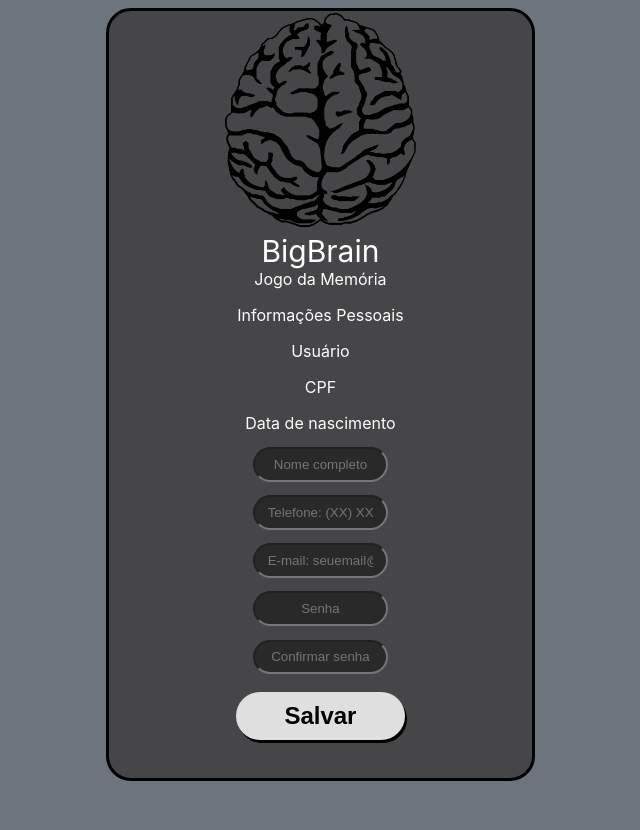
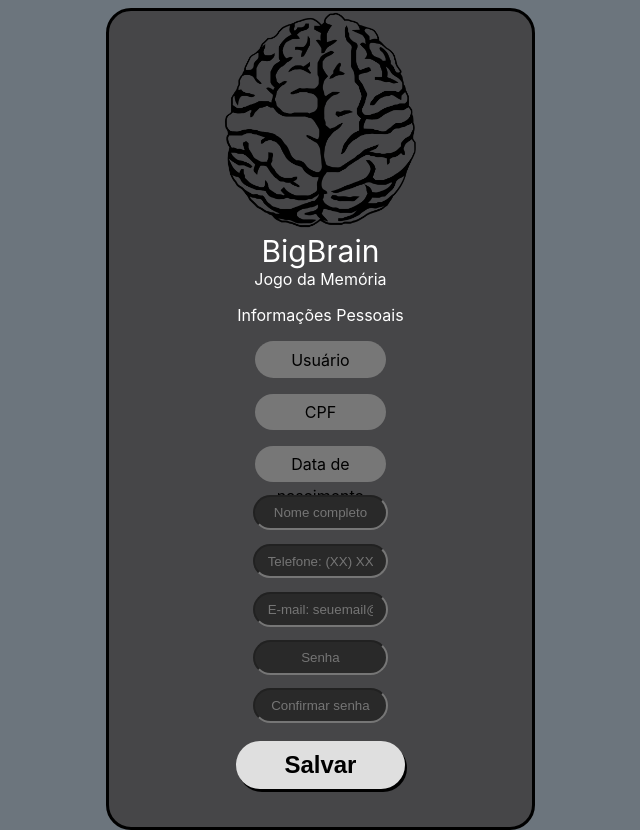
Before and after one commit to marianobrazil/Jogo-da-Memoria, a PHP site: page /infospessoais.html in a window 1280 px wide. Shown: the whole page, without its empty margins (320-960 px from the left). Before the commit the page ends 781 px from the top, so only its background shows below. Run offline with PHP 8.4, Linux system fonts and the light colour scheme.

Commit message:
Update style.css

```diff
--- a/style.css
+++ b/style.css
@@ -57,6 +57,21 @@ a
     text-align: center;
 }
 
+.inalteravel
+{
+    color: black;
+    background-color: #777777;
+    display: block;
+    width: 25%;
+    position: relative;
+    height: 2em;
+    margin: auto;
+    line-height: 200%;
+    margin-top: 1em;
+    padding: 0.5% 3%;
+    border-radius: 25px;
+}
+
 ::placeholder {
     text-align: center;
 }
```
